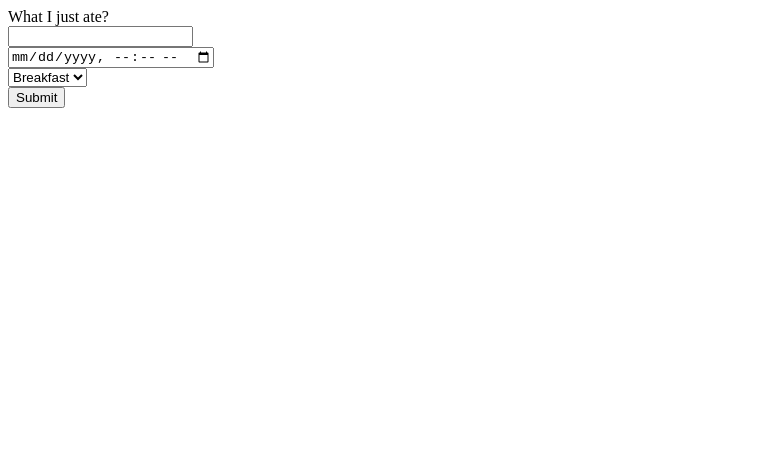
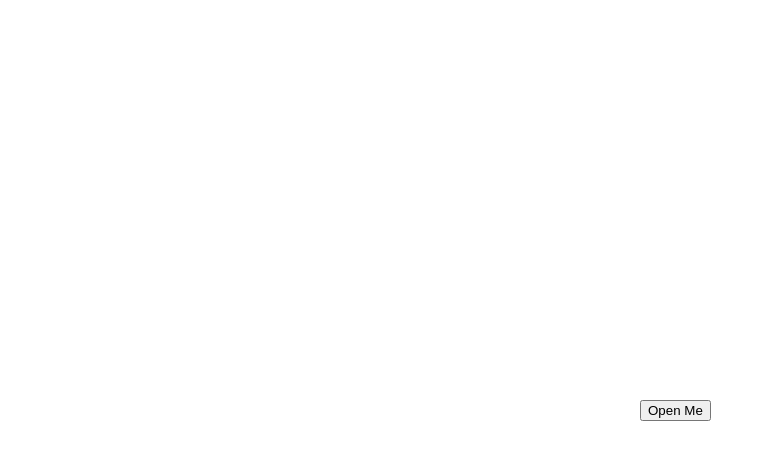
Before and after one commit to odinolson17/HungryPanda, a React app: page / in a window 1280 px wide. Shown: the top 460 px of the page, without its empty margins (0-766 px from the left). Built offline with nearby package versions, Linux system fonts and the light colour scheme.

Commit message:
Updated the form to be a popup and added css to the webpack

```diff
--- /dev/null
+++ b/client/_styles.scss
@@ -0,0 +1,6 @@
+.center-popup {
+  position: fixed;
+  top: 50%;
+  left: 50%;
+  width: 100%;
+}
--- a/client/components/MealAdder.jsx
+++ b/client/components/MealAdder.jsx
@@ -1,5 +1,8 @@
 import React from 'react';
 import { useSelector, useDispatch } from "react-redux";
+
+import Popup from 'reactjs-popup';
+import 'reactjs-popup/dist/index.css'
 
 const MealAdder = () => {
 
@@ -24,7 +27,16 @@ const MealAdder = () => {
   };
 
   return(
-    <form onSubmit={addMealToDB}>
+    <>
+    <div className="center-popup">
+      <Popup trigger={
+        <button>
+          Open Me
+        </button>
+      } position="center middle" modal nested>{
+        close => (
+          <div className='modal'>
+            <form onSubmit={addMealToDB} className='content'>
               <label>
                 What I just ate?
               </label>
@@ -45,8 +57,19 @@ const MealAdder = () => {
                   </option>
                 </select>
                 <br />
-      <input type='submit' />
+                <input type='submit'/>
               </form>
+              <div>
+                <button onClick={() => close()}>
+                  X
+                </button>
+              </div>
+              </div>
+            )
+          }
+        </Popup>
+      </div>
+    </>
   )
 };
 
--- a/client/index.js
+++ b/client/index.js
@@ -3,7 +3,7 @@ import { createRoot } from 'react-dom/client';
 import { Provider } from 'react-redux';
 import { store } from './store.js'
 
-// import styles from './scss/_styles.scss';
+import styles from './_styles.scss';
 
 import App from './App.jsx';
 
--- a/package.json
+++ b/package.json
@@ -4,7 +4,7 @@
   "description": "",
   "main": "index.js",
   "scripts": {
-    "start": "nodemon server.js",
+    "start": "NODE_ENV=production node ./server/server.js",
     "build": "NODE_ENV=production webpack",
     "dev": "NODE_ENV=development webpack serve --open & nodemon server/server.js"
   },
@@ -25,6 +25,7 @@
     "react-dom": "^18.2.0",
     "react-redux": "^9.0.4",
     "react-router-dom": "^6.21.1",
+    "reactjs-popup": "^2.0.6",
     "webpack": "^5.89.0",
     "webpack-cli": "^5.1.4"
   },
--- a/webpack.config.js
+++ b/webpack.config.js
@@ -32,6 +32,14 @@ module.exports = {
         ]
       },
       {
+        test: /\.css$/i,
+        use: [
+          'style-loader',
+          'css-loader',
+          'sass-loader',
+        ]
+      },
+      {
         test: /\.(gif|png|jpe?g|svg|xml|mp3)$/i,
         use: [
           {
```
Also changed, not shown: 2 other files (tests, documents, lock files or other folders). Lines whose indentation alone changed are shown as unchanged.
